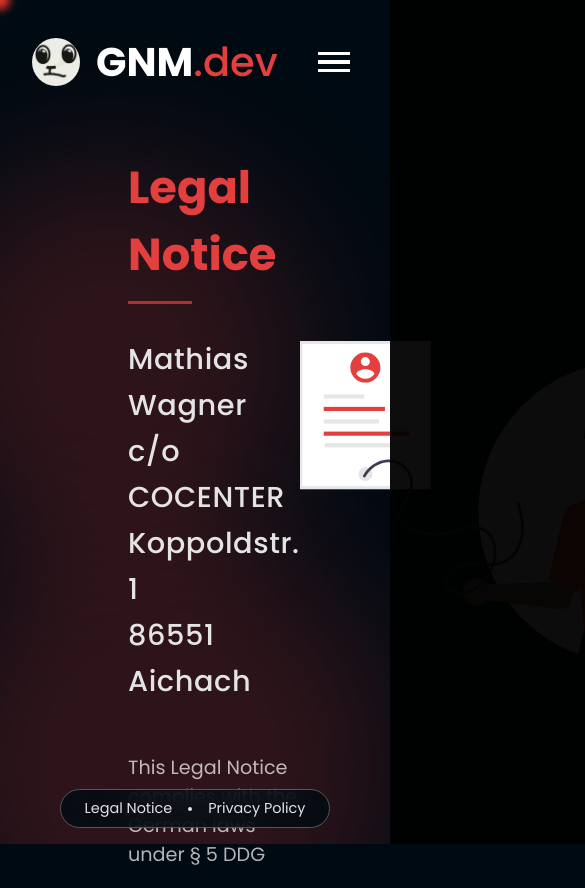
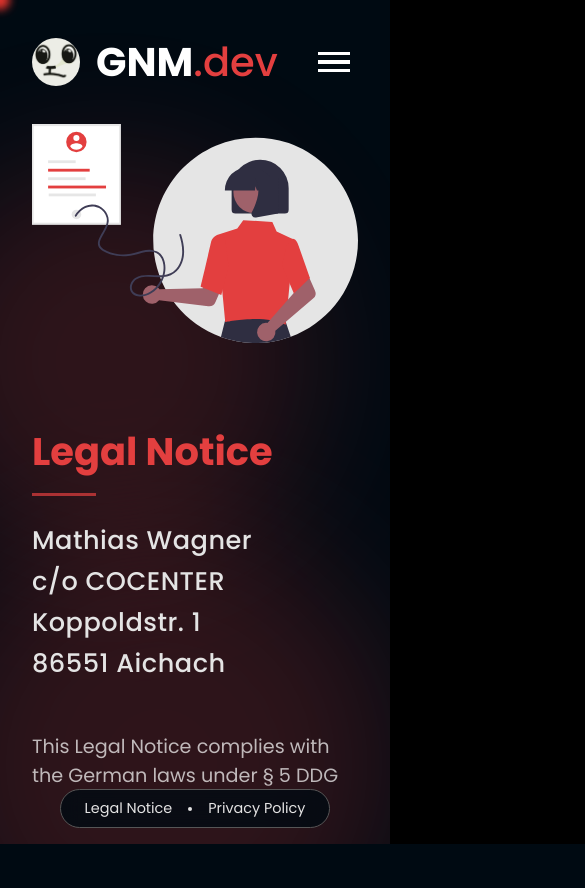
Before and after one commit to gnmyt/gnmyt, a React (Vite) app: page /imprint in a window 390 px wide. Shown: the top 888 px of the page, 585 px wide, since content can reach past the window. After the commit the page ends 844 px from the top, so only its background shows below. Built offline with nearby package versions, Linux system fonts and the light colour scheme.

Commit message:
Add mobile optimization to Imprint & Privacy page

```diff
--- a/src/pages/Imprint/styles.sass
+++ b/src/pages/Imprint/styles.sass
@@ -8,14 +8,28 @@
   align-items: center
   padding: 0 8rem
 
+  @media (max-width: 1024px)
+    flex-direction: column-reverse
+    padding: 0 2rem
+    gap: 3rem
+    margin-bottom: 5rem
+
   .imprint-info
     width: 22rem
+
+    @media (max-width: 1024px)
+      width: 100%
+      max-width: 100%
 
     h1
       font-size: 2.8rem
       margin-bottom: 3rem
       color: $primary
       position: relative
+
+      @media (max-width: 1024px)
+        font-size: 2.4rem
+        margin-bottom: 2.5rem
 
       &::after
         content: ""
@@ -41,12 +55,19 @@
         line-height: 1.6
         letter-spacing: 0.02em
 
+        @media (max-width: 1024px)
+          font-size: 1.6rem
+
     .legal-notice
       font-size: 1.2rem
 
   img
     width: 30rem
 
+    @media (max-width: 1024px)
+      width: 100%
+      max-width: 25rem
+
 @keyframes slideIn
   to
     transform: scaleX(1)
--- a/src/pages/Privacy/styles.sass
+++ b/src/pages/Privacy/styles.sass
@@ -7,12 +7,21 @@
   padding: 4rem 8rem
   min-height: 100vh
 
+  @media (max-width: 1024px)
+    grid-template-columns: 1fr
+    padding: 2rem
+    gap: 3rem
+
   .privacy-info
     max-width: 50rem
     width: 100%
 
+    @media (max-width: 1024px)
+      max-width: 100%
+
     .content
       margin-bottom: 5rem
+
       h1, h3, h4
         margin-top: 3rem
         margin-bottom: 1.5rem
@@ -33,21 +42,29 @@
 
       h1
         font-size: 3.5rem
+        @media (max-width: 1024px)
+          font-size: 2.8rem
 
       h1, h2
         font-size: 2.2rem
         font-weight: 600
         color: $primary
+        @media (max-width: 1024px)
+          font-size: 2rem
 
       h3
         font-size: 1.8rem
         color: $text
         margin-top: 2.5rem
+        @media (max-width: 1024px)
+          font-size: 1.6rem
 
       h4
         font-size: 1.5rem
         color: $text-light
         margin-top: 2rem
+        @media (max-width: 1024px)
+          font-size: 1.4rem
 
       p
         color: $text-light
@@ -57,6 +74,8 @@
         line-height: 1.7
         letter-spacing: 0.02em
         opacity: 0.9
+        @media (max-width: 1024px)
+          font-size: 1.4rem
 
       .legal-notice
         font-size: 1.2rem
@@ -67,6 +86,8 @@
         li
           color: $text-light
           font-size: 1.5rem
+          @media (max-width: 1024px)
+            font-size: 1.4rem
 
       a
         color: $primary
@@ -79,6 +100,9 @@
   .illustration-container
     position: relative
 
+    @media (max-width: 1024px)
+      display: none
+
     img
       position: fixed
       width: 30rem
```
